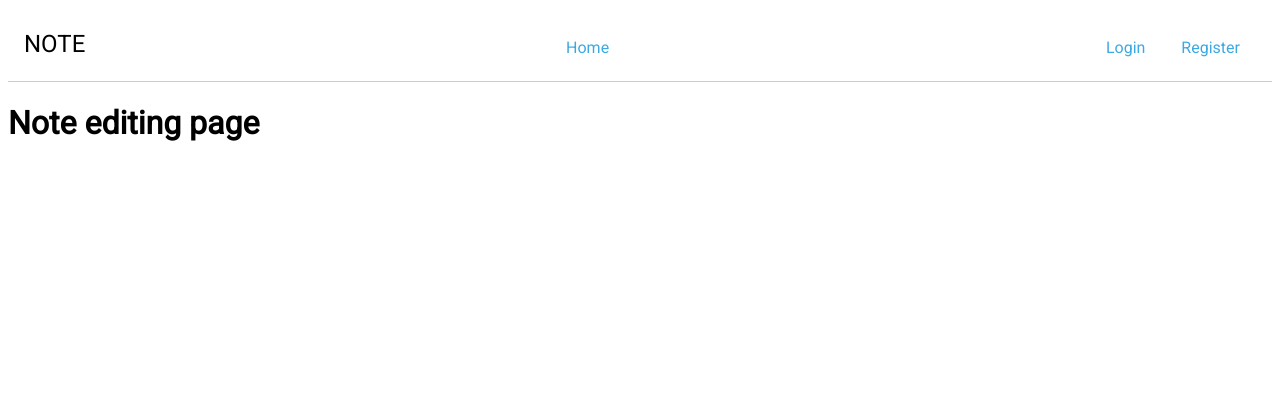
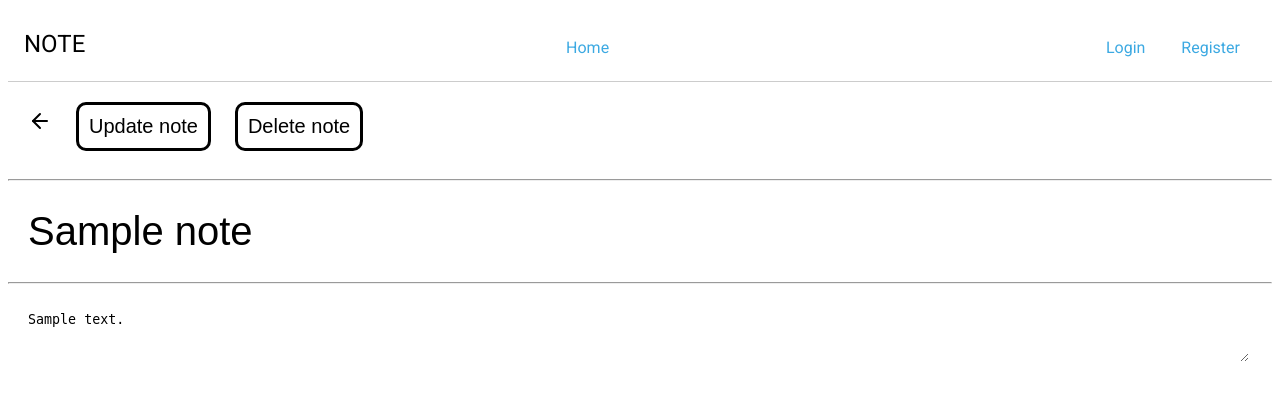
Before and after one commit to ignferry/Note-Taking-App-PHP, a PHP site: template App/views/notes/edit.php in a window 1280 px wide. Shown: the top 400 px of the page. Run offline with PHP 8.4, Linux system fonts and the light colour scheme; the template is opened without the code that fills it: most values are stand-ins (such as "Sample title", 1, 10 or a date in 2020).

Commit message:
note edit page

```diff
--- a/App/public/css/style.css
+++ b/App/public/css/style.css
@@ -10,7 +10,7 @@ body {
     font-size: 1.25em;
     background-color: white;
     color: black;
-
+    margin: 10px;
 }
 
 .medium-button:hover {
@@ -28,6 +28,7 @@ body {
     width: 40px;
     height: 40px;
     border-radius: 5px;
+    margin: 10px;
 }
 
 .icon-button:hover {
@@ -272,7 +273,9 @@ input[type="name"]:focus:invalid {
 .short-note {
     box-shadow: 1px 1px 5px 1px rgba(0, 0, 0, 0.3);
     width: 300px;
+    height: 300px;
     margin: 25px;
+    position: relative;
 }
 
 .short-note-title-div {
@@ -300,4 +303,27 @@ input[type="name"]:focus:invalid {
     padding: 20px;
     display: flex;
     justify-content: space-around;
+    position: absolute;
+    bottom: 0px;
+    left: 130px;
 }
+
+/* NOTE EDIT */
+
+.title-field {
+    width: 95%;
+    font-size: 2.5em;
+    padding: 20px;
+    border: transparent solid  0px;
+}
+
+.note-content-div {
+    width: 95%;
+}
+
+.content-field {
+    width: 100%;
+    height: fit-content;
+    padding: 20px;
+    border: transparent solid  0px;
+}
--- a/App/views/notes/edit.php
+++ b/App/views/notes/edit.php
@@ -1,5 +1,30 @@
 <?php require_once "views/components/header.php"?>
 
-<h1>Note editing page</h1>
+<form class="edit-form" action="/notes/<?php echo $data["note"]["id"]?>" method="post">
+    <div id="notes-toolbar">
+        <a href="/notes" class="icon-button">
+            <img src="/public/images/back.svg">
+        </a>
+        <button type="submit" name="_method" class="medium-button" value="PUT">Update note</button>
+        <button type="submit" name="_method" class="medium-button" value="DELETE">Delete note</button>
+
+    </div>
+
+    <hr>
+
+    <div id="note-title-div">
+        <input type="text" class= "title-field" name="title" value="<?php echo $data["note"]["title"] ?>" placeholder="Title">
+    </div>
+
+    <hr>
+
+    <div class="note-content-div">
+        <textarea class="content-field" name="content" oninput='this.style.height = "";this.style.height = (this.scrollHeight) + "px"'><?php echo $data["note"]["content"] ?></textarea>
+    </div>
+</form>
+
+
+
+
 
 <?php require_once "views/components/footer.php"?>
```
Also changed, not shown: App/public/images/back.svg (added).
